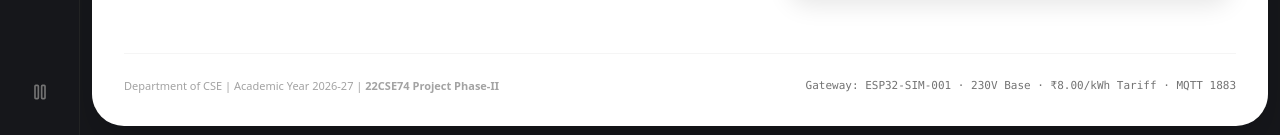
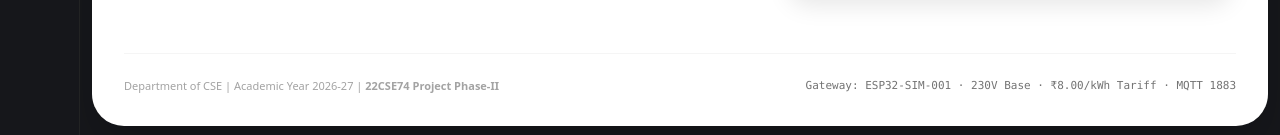
Before and after one commit to DHNSHYDV/smart_energy, a React (Vite) app in the folder frontend/: page / in a window 1280 px wide. Shown: the part 662-797 px from the top of the page. Built offline with nearby package versions, Linux system fonts and the light colour scheme; no server answers.

Commit message:
Remove simulation play/pause button from sidebar

```diff
--- a/frontend/src/App.jsx
+++ b/frontend/src/App.jsx
@@ -13,9 +13,6 @@ import {
   BarChart3,
   Box,
   Smartphone,
-  Power,
-  Play,
-  Pause,
   AlertTriangle,
   Search,
   Bell,
@@ -164,21 +161,6 @@ function DashboardShell() {
             </button>
 
           </nav>
-        </div>
-
-        {/* Bottom Sidebar Action: Sim Pause / Resume */}
-        <div className="flex md:flex-col items-center gap-3">
-          <button
-            onClick={togglePause}
-            title={isPaused ? "Resume Simulation" : "Pause Simulation"}
-            className={`p-3 rounded-2xl transition-all cursor-pointer ${
-              isPaused
-                ? 'text-amber-400 bg-amber-950/40 ring-1 ring-amber-500/40'
-                : 'text-neutral-500 hover:text-neutral-300 hover:bg-neutral-800/40'
-            }`}
-          >
-            {isPaused ? <Play className="w-5 h-5" /> : <Pause className="w-5 h-5" />}
-          </button>
         </div>
 
       </aside>
```
